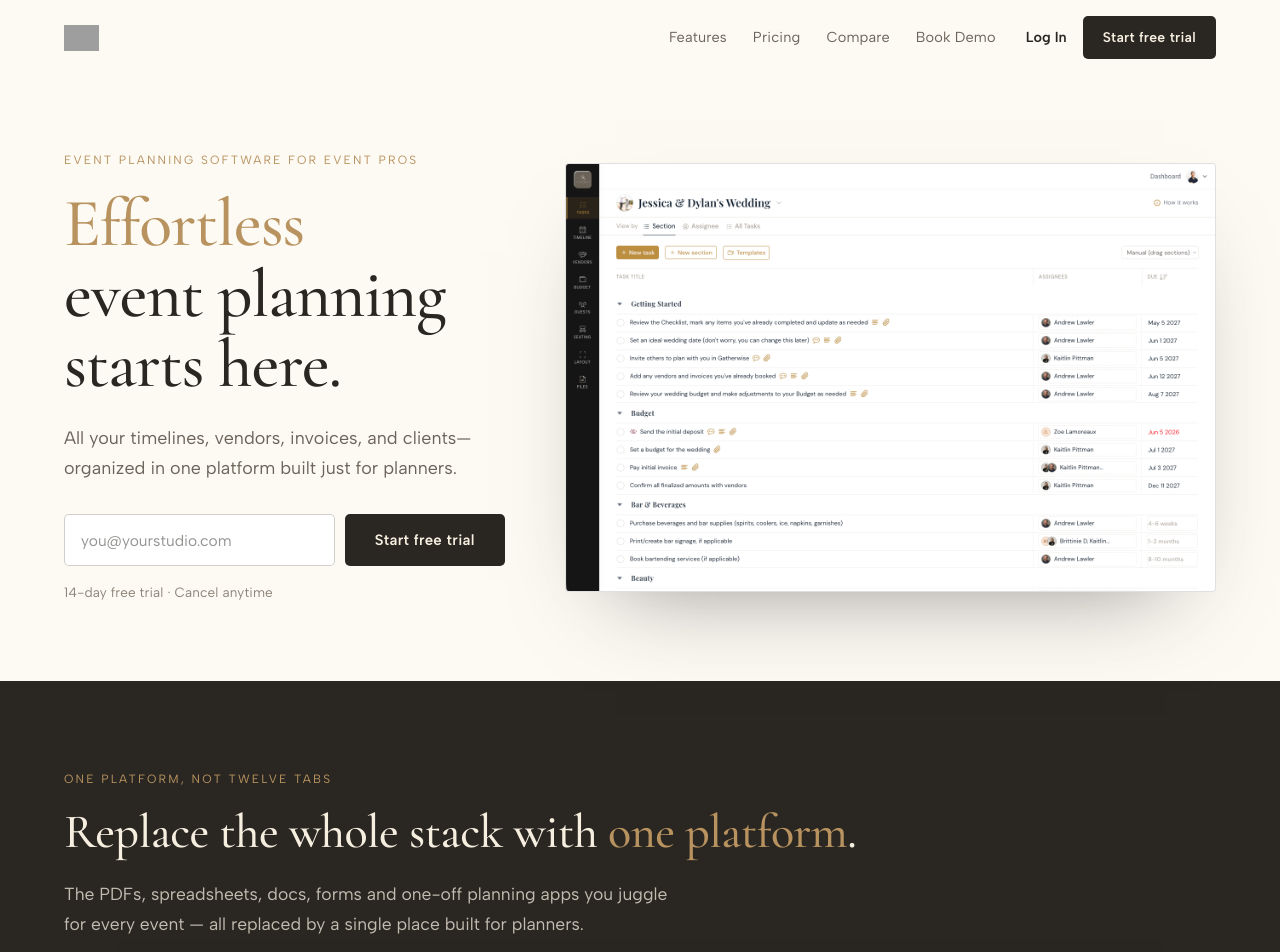
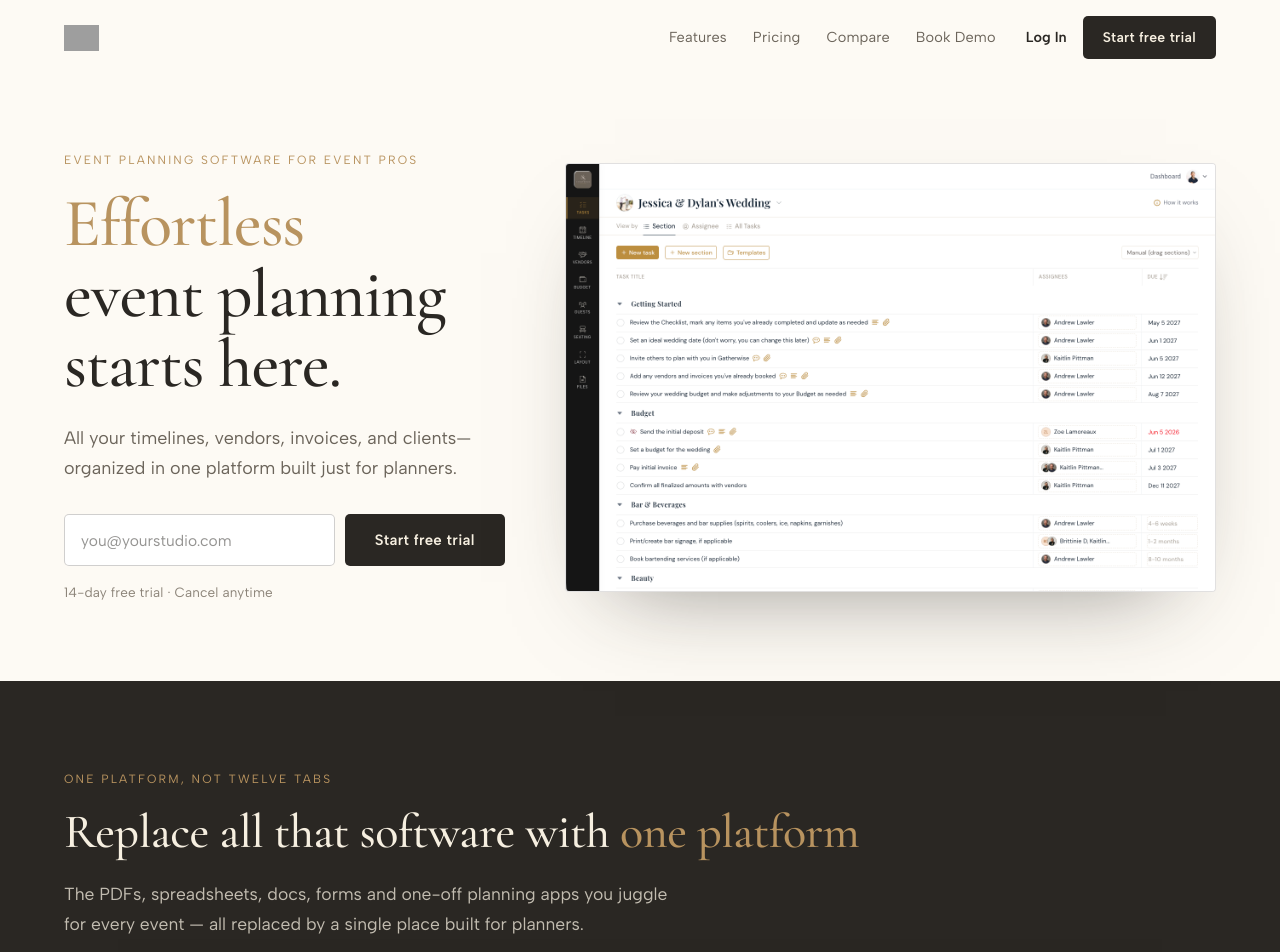
Before and after one commit to gatherwiseio/gatherwise, a Next.js app: page /index_v2 in a window 1280 px wide. Shown: the top 952 px of the page. Built offline with nearby package versions, Linux system fonts and the light colour scheme; grey boxes are pictures that could not be loaded.

Commit message:
Update stack section heading copy
Co-Authored-By: Claude Opus 5.5 <noreply@anthropic.com>

```diff
--- a/app/index_v2/page.tsx
+++ b/app/index_v2/page.tsx
@@ -150,7 +150,7 @@ const PAGE_HTML = `
     <div style="max-width: 1180px; margin: 0 auto">
       <div style="max-width: 60em">
         <p class="gw-eyebrow" style="margin: 0 0 18px">One platform, not twelve tabs</p>
-        <h2 class="gw-heading gw-heading--section" style="color: var(--gw-parchment)">Replace the whole stack with <span class="gw-heading__accent">one platform</span>.</h2>
+        <h2 class="gw-heading gw-heading--section" style="color: var(--gw-parchment)">Replace all that software with <span class="gw-heading__accent">one platform</span></h2>
         <p style="font-size: 17.5px; line-height: 1.7; color: rgb(var(--gw-parchment-rgb) / 0.75); margin: 20px 0 0; max-width: 36em; text-wrap: pretty">The PDFs, spreadsheets, docs, forms and one-off planning apps you juggle for every event — all replaced by a single place built for planners.</p>
       </div>
 
```
